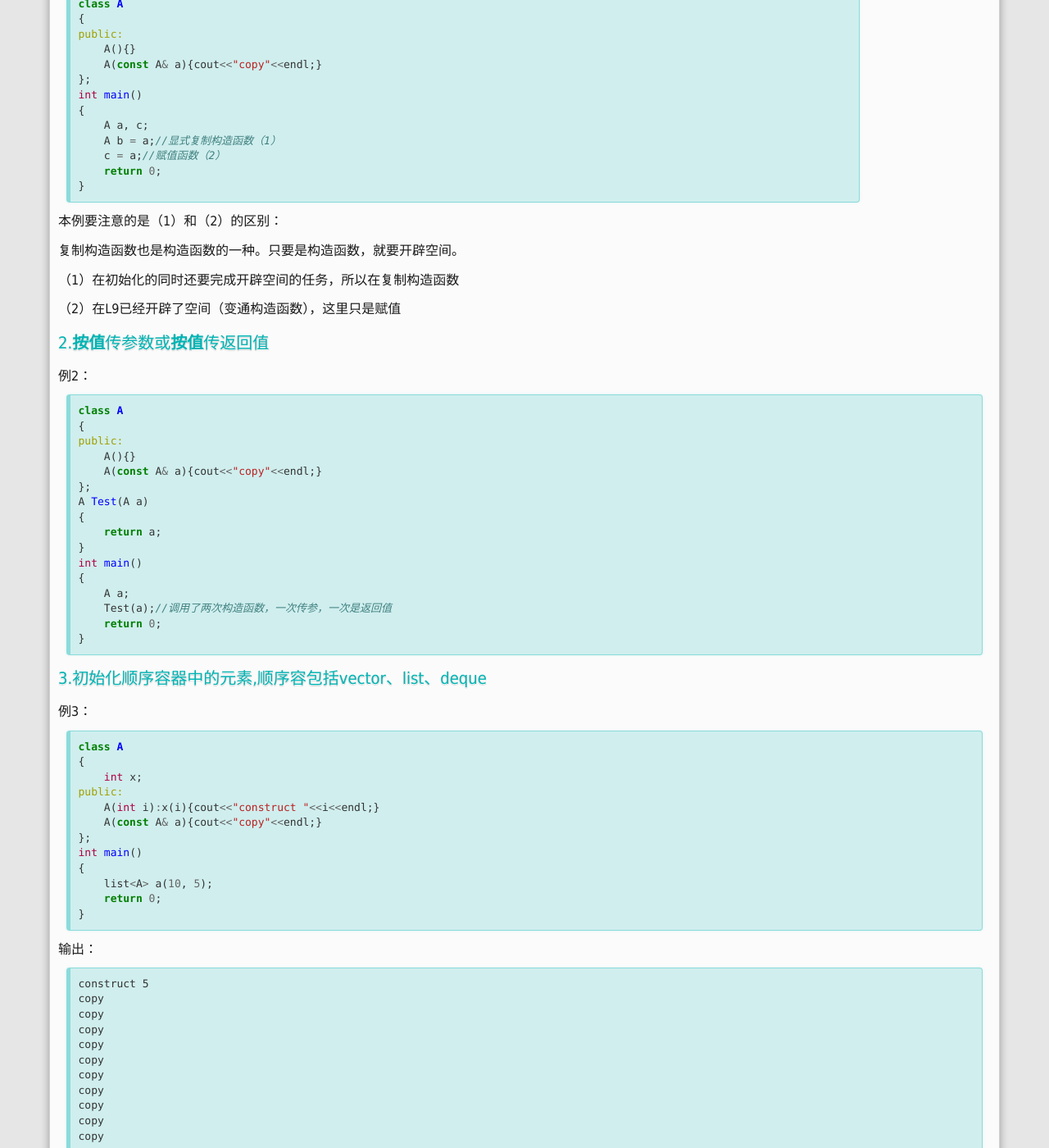
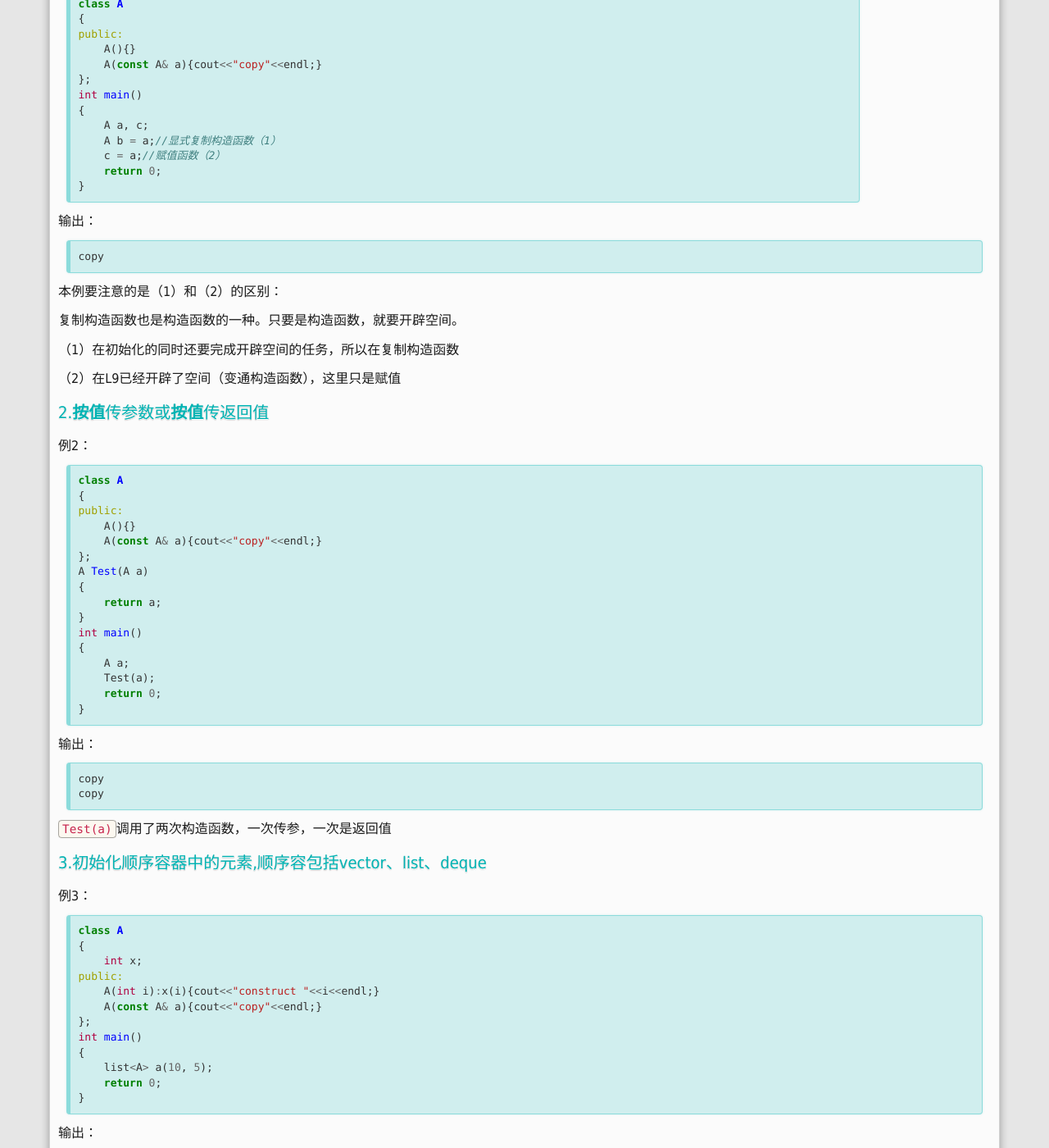
Before and after one commit to windmissing/windmissing.github.io, a Jekyll site: the page built from _posts/2012-01-12-copy-constructor-summarize.md, in a window 1280 px wide and 1400 px high, scrolled down 348 px. Shown: the whole window at 82% size. Built offline with Jekyll 4.4.1, drawn with Linux system fonts in a browser that asks for light colours; Markdown is read by kramdown in place of the engine named in the settings; a script that is not in the unit is left out; comment, search, counter and statistics services are not loaded.

Commit message:
Update 2012-01-12-copy-constructor-summarize.md
增加例子的执行效果

````diff
--- a/_posts/2012-01-12-copy-constructor-summarize.md
+++ b/_posts/2012-01-12-copy-constructor-summarize.md
@@ -26,6 +26,11 @@ int main()
     return 0;
 }
 ```
+输出：
+
+```
+copy
+```
 本例要注意的是（1）和（2）的区别：
 
 复制构造函数也是构造函数的一种。只要是构造函数，就要开辟空间。
@@ -52,10 +57,17 @@ A Test(A a)
 int main()
 {
     A a;
-    Test(a);//调用了两次构造函数，一次传参，一次是返回值
+    Test(a);
     return 0;
 }
 ```
+输出：
+
+```
+copy
+copy
+```
+`Test(a)`调用了两次构造函数，一次传参，一次是返回值
 
 ##### 3.初始化顺序容器中的元素,顺序容包括vector、list、deque
 
````
